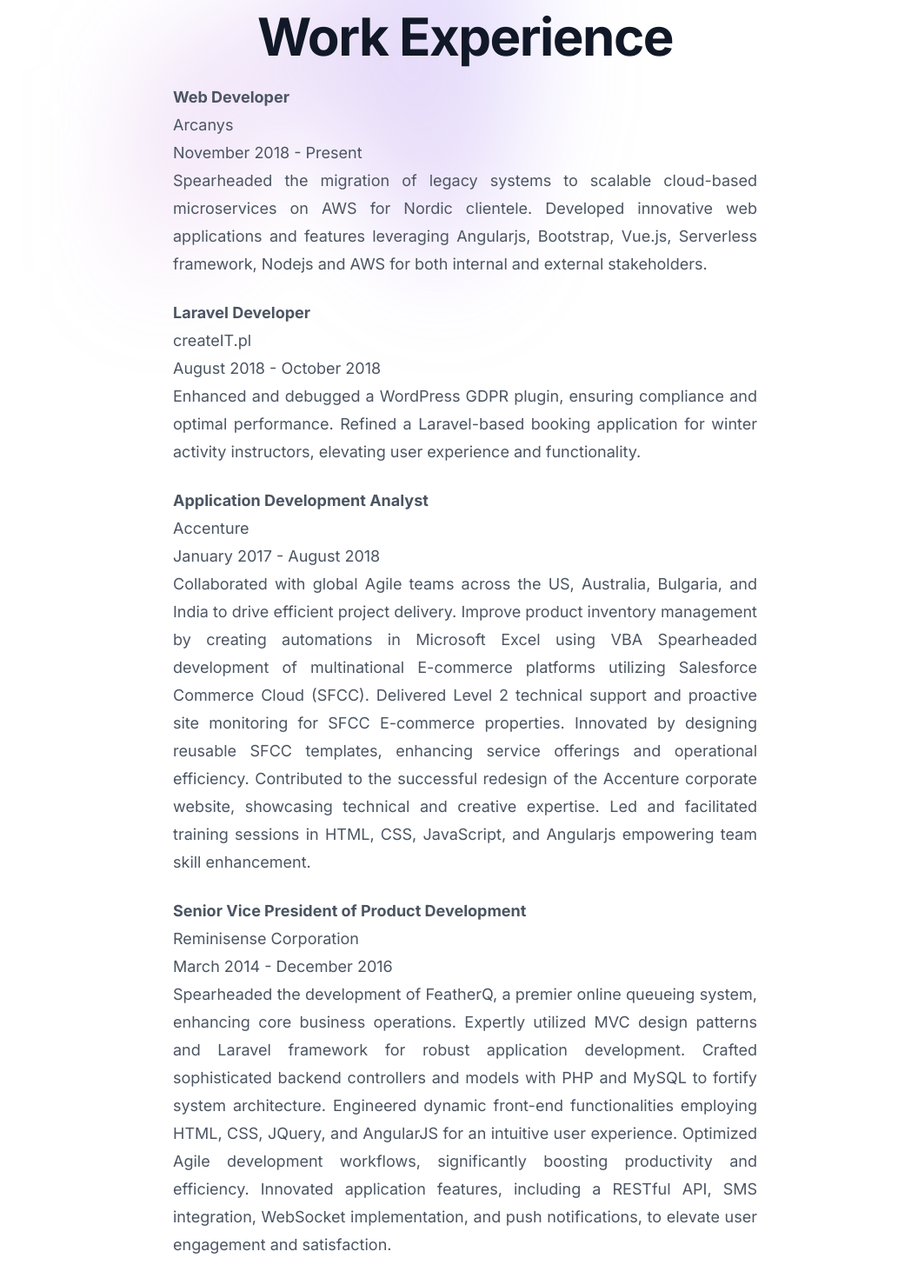
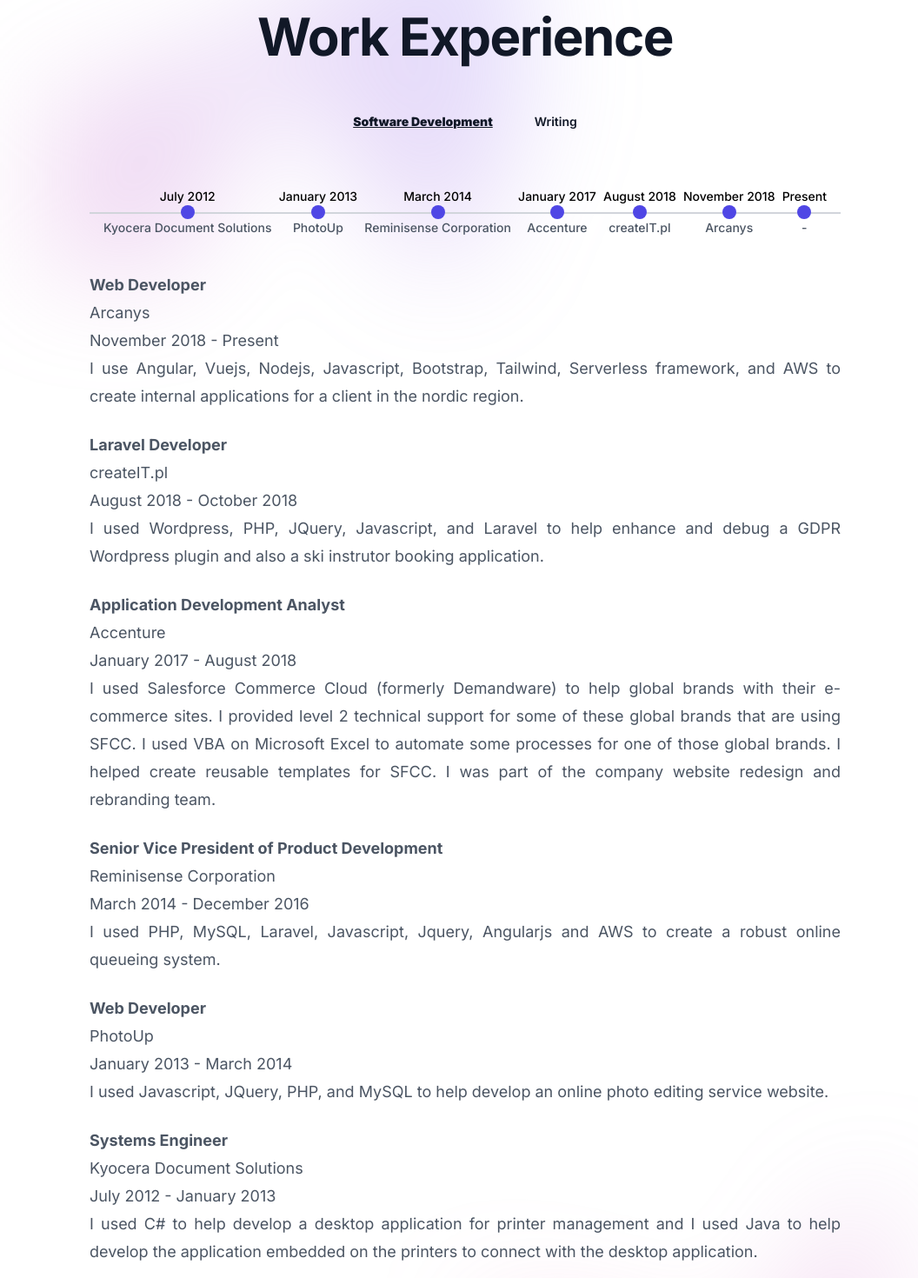
Before and after one commit to aunnearzadon/home, a Next.js app: page /home/work-experience in a window 1280 px wide. Shown: the part 140-1610 px from the top of the page at 87% size, without its empty margins (105-1161 px from the left). Built offline with nearby package versions, Linux system fonts and the light colour scheme.

Commit message:
Update work experience style and add writing experience

```diff
--- a/src/app/page.tsx
+++ b/src/app/page.tsx
@@ -3,7 +3,7 @@
     <div className="max-w-2xl">
       <div className="text-center">
         <h1 className="text-4xl font-bold tracking-tight text-gray-900 sm:text-6xl">Welcome to my site</h1>
-        <p className="mt-6 text-lg leading-8 text-gray-600">Hi, my name is Aunne Rouie Arzadon. <br/> I am a Filipino Software Engineer now living in the UK</p>
+        <p className="mt-6 text-lg leading-8 text-gray-600">Hi, my name is Aunne Rouie Arzadon. <br/> I'm a short 5'3; in code or copy, short is better. </p>
         <div className="mt-10 flex items-center justify-center gap-x-6">
           <a href="https://website.beacons.ai/aunnearzadon" target="_blank" className="rounded-md bg-indigo-600 px-3.5 py-2.5 text-sm font-semibold text-white shadow-sm hover:bg-indigo-500 focus-visible:outline focus-visible:outline-2 focus-visible:outline-offset-2 focus-visible:outline-indigo-600">Blog</a>
           <a href="/home/about-me" className="text-sm font-semibold leading-6 text-gray-900">Learn more <span aria-hidden="true">→</span></a>
--- a/src/app/work-experience/page.tsx
+++ b/src/app/work-experience/page.tsx
@@ -1,84 +1,33 @@
+'use client';
+
+import React, { useState, } from 'react';
+import { Timeline, workExperience } from "@/components/timeline";
+
 export default function WorkExperience() {
-  const workExperience = [
-    {
-      title: 'Web Developer',
-      company: 'Arcanys',
-      dateStart: 'November 2018',
-      dateEnd: 'Present',
-      description: `
-        Spearheaded the migration of legacy systems to scalable cloud-based microservices on AWS for Nordic clientele.
-        Developed innovative web applications and features leveraging Angularjs, Bootstrap, Vue.js, Serverless framework, Nodejs and AWS for both internal and external stakeholders.
-      `
-    },
-    {
-      title: 'Laravel Developer',
-      company: 'createIT.pl',
-      dateStart: 'August 2018',
-      dateEnd: 'October 2018',
-      description: `
-        Enhanced and debugged a WordPress GDPR plugin, ensuring compliance and optimal performance.
-        Refined a Laravel-based booking application for winter activity instructors, elevating user experience and functionality.
-      `
-    },
-    {
-      title: 'Application Development Analyst',
-      company: 'Accenture',
-      dateStart: 'January 2017',
-      dateEnd: 'August 2018',
-      description: `
-        Collaborated with global Agile teams across the US, Australia, Bulgaria, and India to drive efficient project delivery.
-        Improve product inventory management by creating automations in Microsoft Excel using VBA
-        Spearheaded development of multinational E-commerce platforms utilizing Salesforce Commerce Cloud (SFCC).
-        Delivered Level 2 technical support and proactive site monitoring for SFCC E-commerce properties.
-        Innovated by designing reusable SFCC templates, enhancing service offerings and operational efficiency.
-        Contributed to the successful redesign of the Accenture corporate website, showcasing technical and creative expertise.
-        Led and facilitated training sessions in HTML, CSS, JavaScript, and Angularjs empowering team skill enhancement.
-      `
-    },
-    {
-      title: 'Senior Vice President of Product Development',
-      company: 'Reminisense Corporation',
-      dateStart: 'March 2014',
-      dateEnd: 'December 2016',
-      description: `
-        Spearheaded the development of FeatherQ, a premier online queueing system, enhancing core business operations.
-        Expertly utilized MVC design patterns and Laravel framework for robust application development.
-        Crafted sophisticated backend controllers and models with PHP and MySQL to fortify system architecture.
-        Engineered dynamic front-end functionalities employing HTML, CSS, JQuery, and AngularJS for an intuitive user experience.
-        Optimized Agile development workflows, significantly boosting productivity and efficiency.
-        Innovated application features, including a RESTful API, SMS integration, WebSocket implementation, and push notifications, to elevate user engagement and satisfaction.
-      `
-    },
-    {
-      title: 'Web Developer',
-      company: 'PhotoUp',
-      dateStart: 'January 2013',
-      dateEnd: 'March 2014',
-      description: `
-        Developed a resilient core business application employing the MVC architecture for enhanced structure and maintainability.
-        Converted complex design schematics into responsive, interactive user interfaces using HTML, CSS, and jQuery.
-        Designed advanced backend features for models and controllers with PHP and MySQL integration.
-      `
-    },
-    {
-      title: 'Systems Engineer',
-      company: 'Kyocera Document Solutions Philippines Inc.',
-      dateStart: 'July 2012',
-      dateEnd: 'January 2013',
-      description: `
-        Collaborated with an international team across US and Japan to enhance global operational efficiency.
-        Engineered robust desktop solutions utilizing C#.NET to optimize client's print policy management.
-        Help debug and improve innovative printer applications in JAVA for Multi-Functional Printers, enforcing stringent print restrictions and policies.
-      `
-    }
-  ]
+  const [currentTab, setCurrentTab] = useState('softwareDevelopment')
+  const [timeline, setTimeline] = useState(workExperience.softwareDevelopment)
+
+  const setExperience = (event: React.FormEvent, key: 'softwareDevelopment' | 'writing') => {
+    event.preventDefault()
+    setCurrentTab(key)
+    setTimeline(workExperience[key])
+  }
 
   return (
-    <div className="max-w-2xl">
+    <div className="max-w-4xl mx-auto px-4">
       <div className="text-center">
-        <h1 className="font-bold tracking-tight text-gray-900 sm:text-6xl">Work Experience</h1>
-        {workExperience.map((experience, index) => (
-          <div key={index} className="mt-6 text-lg leading-8 text-gray-600 text-justify">
+        <h1 className="font-bold tracking-tight text-gray-900 sm:text-6xl mb-8">Work Experience</h1>
+        <nav className="flex justify-center p-6" aria-label="Global">
+          <div className="flex gap-x-12">
+            <a href="#" onClick={(e) => setExperience(e, 'softwareDevelopment')} className={`${currentTab == 'softwareDevelopment' ? "font-black underline" : "font-semibold"} text-sm leading-6 text-gray-900`}>Software Development</a>
+            <a href="#" onClick={(e) => setExperience(e, 'writing')} className={`${currentTab == 'writing' ? "font-black underline" : "font-semibold"} text-sm leading-6 text-gray-900`}>Writing</a>
+          </div>
+        </nav>
+
+        <Timeline timeline={timeline.toReversed()} />
+
+        {timeline.map((experience, index) => (
+          <div id={experience.company} key={index} className="mt-6 text-lg leading-8 text-gray-600 text-justify">
             <h2 className="font-bold">{experience.title}</h2>
             <p>{experience.company}</p>
             <p>{experience.dateStart} - {experience.dateEnd}</p>
--- /dev/null
+++ b/src/components/timeline.tsx
@@ -0,0 +1,119 @@
+import React from 'react';
+
+export const Timeline: React.FC<{ timeline: any[] }> = ({ timeline }) => (
+  <div className="relative flex justify-between items-center w-full my-8 px-4">
+    <div className="absolute top-1/2 left-0 right-0 h-0.5 bg-gray-300"></div>
+    {timeline.map((experience, index) => (
+      <TimelineNode
+        key={index}
+        dateStart={experience.dateStart}
+        company={experience.company}
+      />
+    ))}
+      <TimelineNode
+        dateStart="Present"
+        company="-"
+      />
+  </div>
+);
+
+const TimelineNode: React.FC<{ dateStart: string; company: string }> = ({ dateStart, company }) => (
+  <div className="flex flex-col items-center relative">
+    <span className="mt-2 text-sm font-medium">{dateStart}</span>
+    <div className={`w-4 h-4 rounded-full bg-indigo-600 z-10`}></div>
+    <a className='mb-2 text-sm font-medium text-gray-600' href={`#${company}`}>{company}</a>
+  </div>
+);
+
+const softwareDevelopment = [
+  {
+    title: 'Web Developer',
+    company: 'Arcanys',
+    dateStart: 'November 2018',
+    dateEnd: 'Present',
+    description: `
+      I use Angular, Vuejs, Nodejs, Javascript, Bootstrap, Tailwind, Serverless framework, and AWS to create internal applications for a client in the nordic region.
+    `
+  },
+  {
+    title: 'Laravel Developer',
+    company: 'createIT.pl',
+    dateStart: 'August 2018',
+    dateEnd: 'October 2018',
+    description: `
+      I used Wordpress, PHP, JQuery, Javascript, and Laravel to help enhance and debug a GDPR Wordpress plugin and also a ski instrutor booking application.
+    `
+  },
+  {
+    title: 'Application Development Analyst',
+    company: 'Accenture',
+    dateStart: 'January 2017',
+    dateEnd: 'August 2018',
+    description: `
+      I used Salesforce Commerce Cloud (formerly Demandware) to help global brands with their e-commerce sites.
+      I provided level 2 technical support for some of these global brands that are using SFCC.
+      I used VBA on Microsoft Excel to automate some processes for one of those global brands.
+      I helped create reusable templates for SFCC.
+      I was part of the company website redesign and rebranding team.
+    `
+  },
+  {
+    title: 'Senior Vice President of Product Development',
+    company: 'Reminisense Corporation',
+    dateStart: 'March 2014',
+    dateEnd: 'December 2016',
+    description: `
+      I used PHP, MySQL, Laravel, Javascript, Jquery, Angularjs and AWS to create a robust online queueing system.
+    `
+  },
+  {
+    title: 'Web Developer',
+    company: 'PhotoUp',
+    dateStart: 'January 2013',
+    dateEnd: 'March 2014',
+    description: `
+      I used Javascript, JQuery, PHP, and MySQL to help develop an online photo editing service website.
+    `
+  },
+  {
+    title: 'Systems Engineer',
+    company: 'Kyocera Document Solutions',
+    dateStart: 'July 2012',
+    dateEnd: 'January 2013',
+    description: `
+      I used C# to help develop a desktop application for printer management and I used Java to help develop the application embedded on the printers to connect with the desktop application.
+    `
+  }
+]
+
+const writing = [
+  {
+    title: 'Author',
+    company: 'The Moving Aunne Blog version 2',
+    dateStart: '2024',
+    dateEnd: 'Present',
+    description: `
+      I use Wix to create a new personal blog with more content about moving to the UK as a Filipino dependent immigrant.
+    `
+  },
+  {
+    title: 'Writer',
+    company: 'Fiverr',
+    dateStart: 'February 2013',
+    dateEnd: 'May 2013',
+    description: `
+      I earned $10 doing 2 writing gigs on Fiverr
+    `
+  },
+  {
+    title: 'Author',
+    company: 'The Moving Aunne Blog',
+    dateStart: '2010',
+    dateEnd: '2021',
+    description: `
+      I used Blogger to create my personal blog.
+    `
+  },
+]
+
+export const workExperience = { softwareDevelopment, writing }
```
